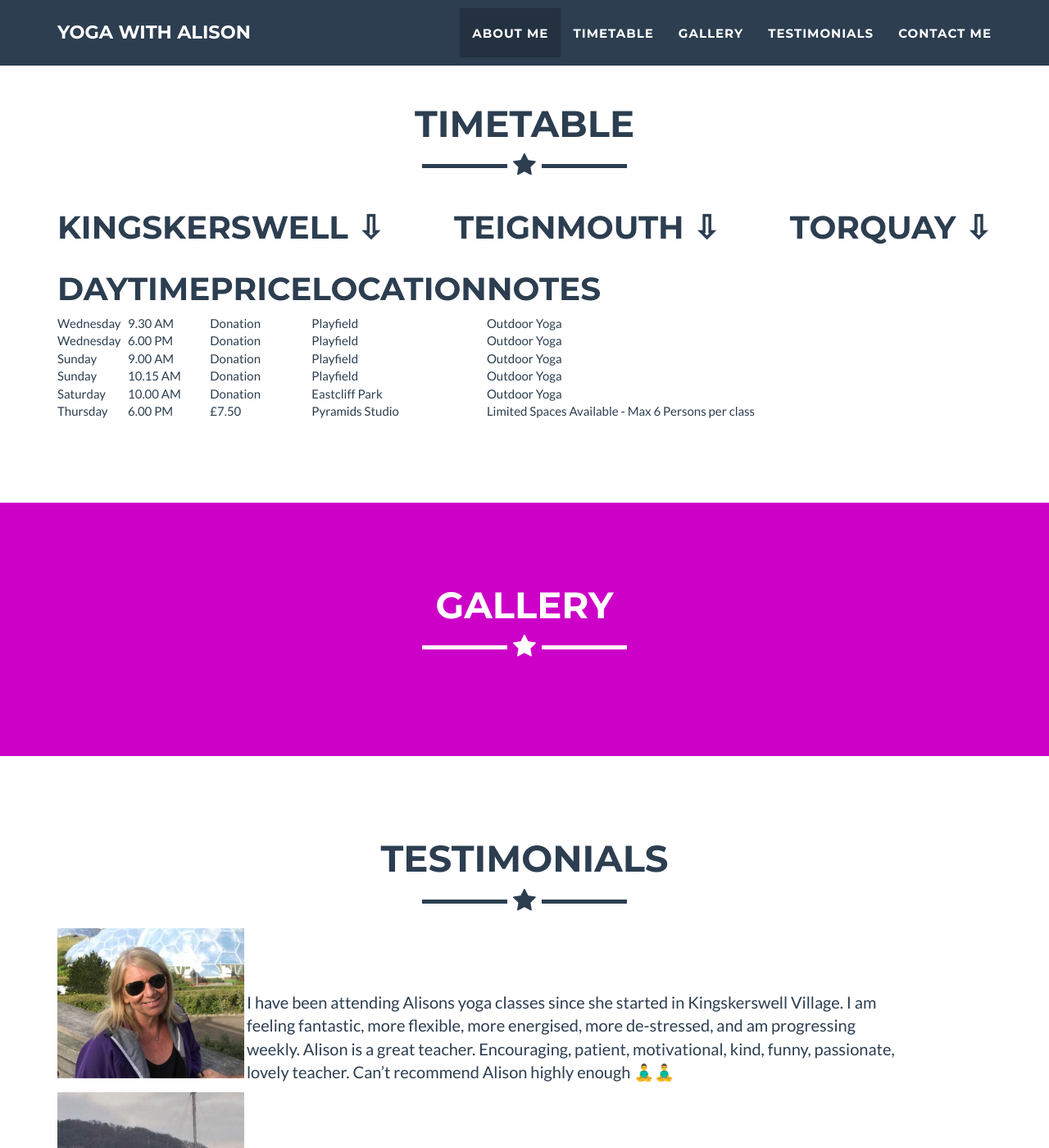
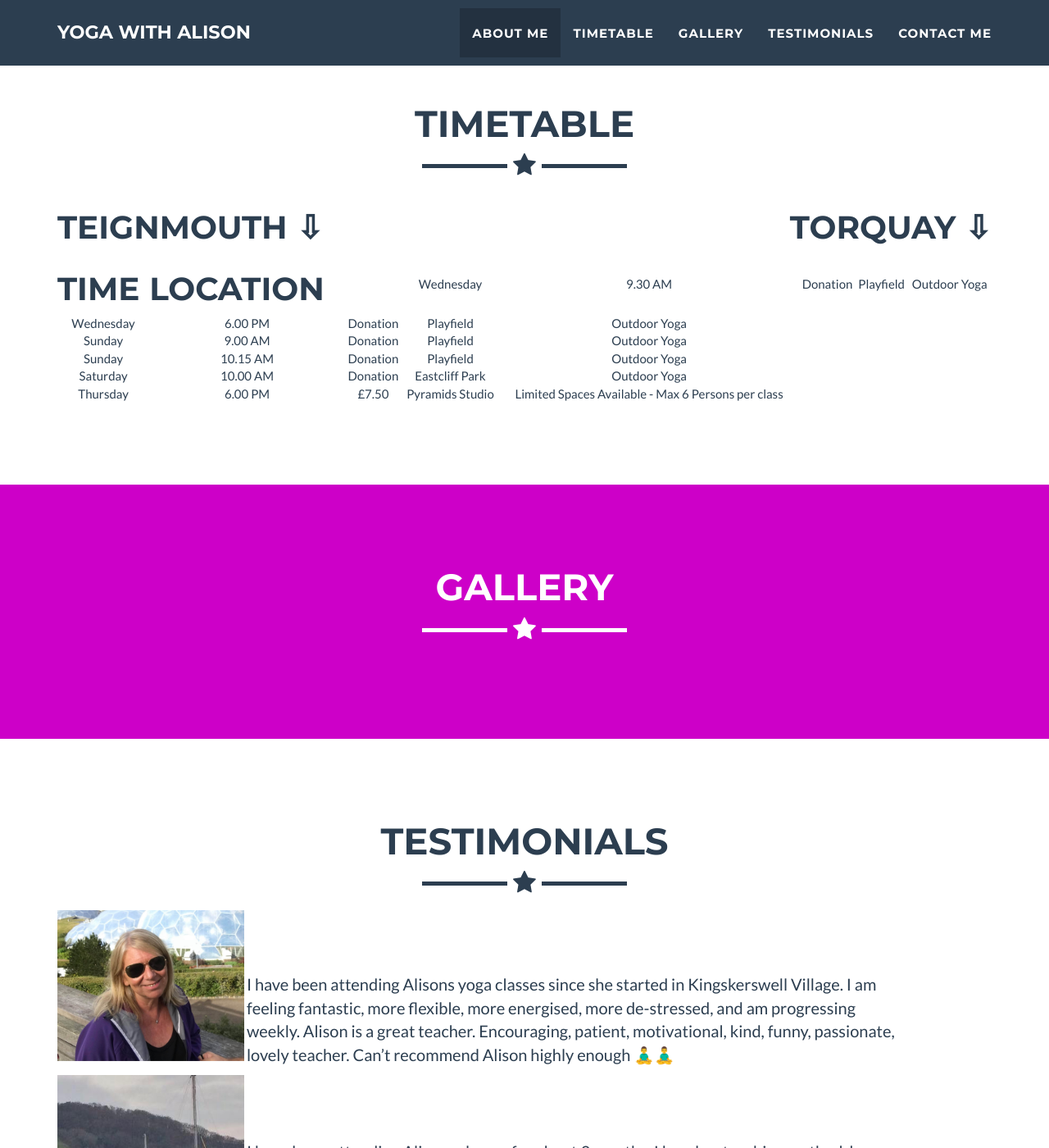
Before and after one commit to YogaWithAlison/yogawithalison.github.io, a Jekyll site: the page built from _posts/2014-07-18-project-1.markdown, in a window 1280 px wide and 1400 px high, scrolled down 2254 px. Shown: the whole window at 82% size. Built offline with Jekyll 4.4.1, drawn with Linux system fonts in a browser that asks for light colours.

Commit message:
timetable

```diff
--- a/_includes/css/main.css
+++ b/_includes/css/main.css
@@ -37,9 +37,7 @@
     font-weight: 700;
 }
 
-td {
-  margin: 10px;
-}
+
 
 .testimonial-container {
   width: 100%;
--- a/_includes/timetable.html
+++ b/_includes/timetable.html
@@ -9,13 +9,13 @@
                 </div>
             </div>
             <div class="portfolio-flex-row">
-             <TABLE>
+             <TABLE style="width:100%;text-align:center">
                     <TR>
-                        <TH><H1>Day</H1></TH>
-                        <TH><H1>Time</H1></TH>
-                        <TH><H1>Price</H1></TH>
-                        <TH><H1>Location</H1></TH>
-                        <TH><H1>Notes</H1></TH>
+                        <TH style="width:15%><H1>Day</H1></TH>
+                        <TH style="width:15%><H1>Time</H1></TH>
+                        <TH style="width:15%><H1>Price</H1></TH>
+                        <TH style="width:15%><H1>Location</H1></TH>
+                        <TH style="width:40%><H1>Notes</H1></TH>
                     </TR>
 
                     <TR><H1>Kingskerswell &#x21E9</H1></TR>
```
